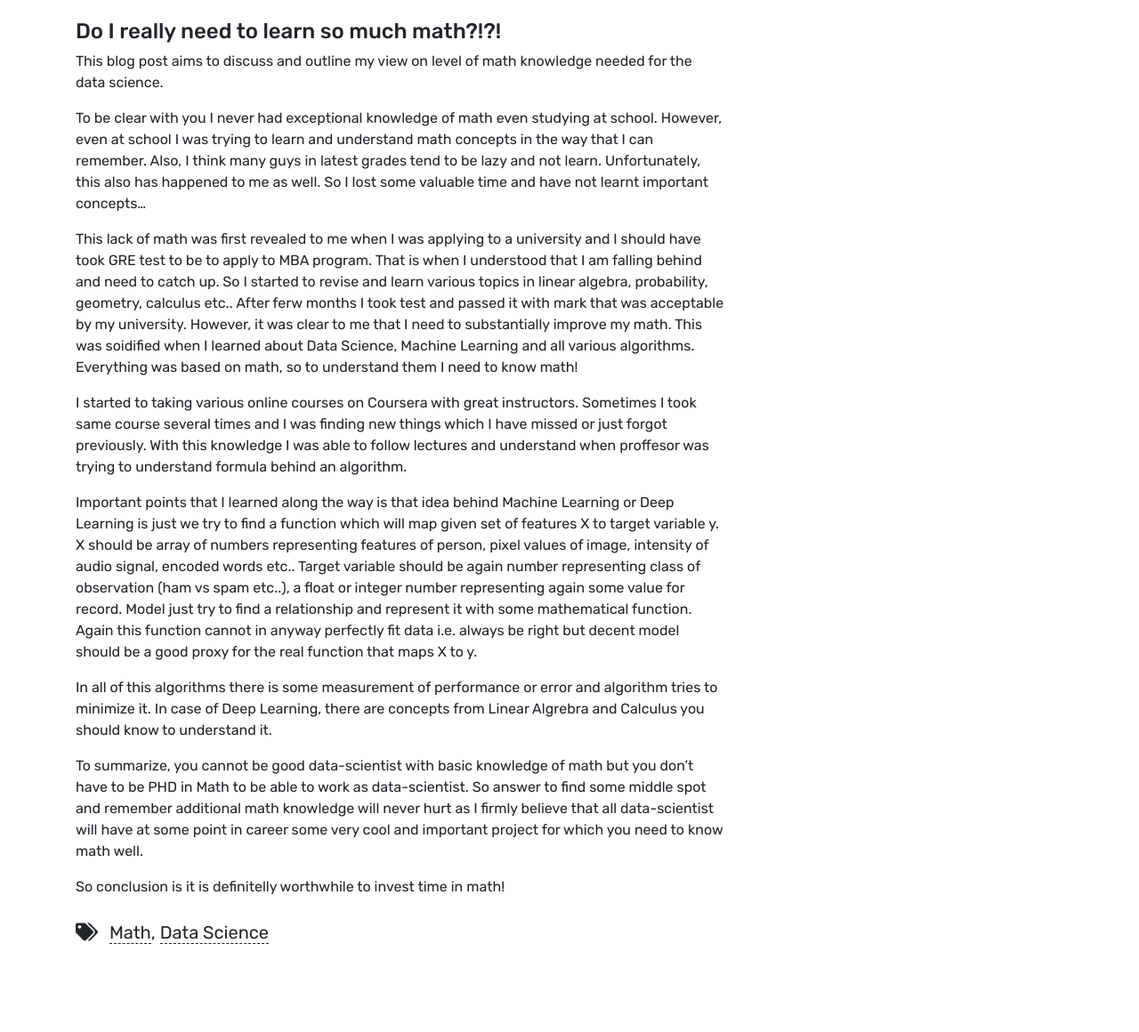
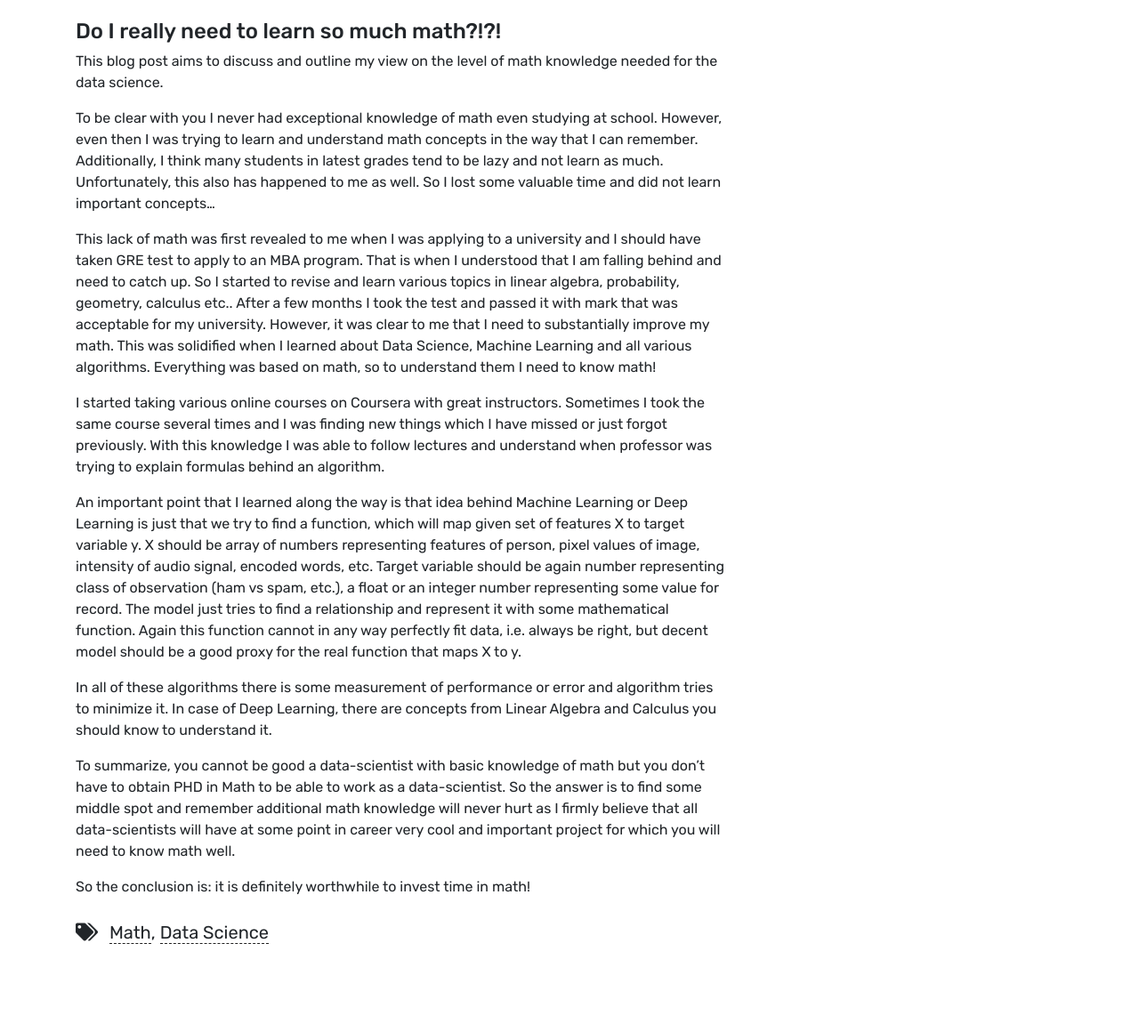
Before and after one commit to DavitGadyan/portfolio_app, a plain HTML site: page blog/blog-1/index.html in a window 1280 px wide. Shown: the part 845-2005 px from the top of the page at 89% size. Drawn offline with Linux system fonts and the light colour scheme.

Commit message:
v2 editing blogpost1

```diff
--- a/blog/blog-1/index.html
+++ b/blog/blog-1/index.html
@@ -174,14 +174,14 @@ if (!doNotTrack) {
             <h1>Importance of Math in Data Science</h1>
           </div>
           <div class="content"><h4 id="do-i-really-need-to-learn-so-much-math">Do I really need to learn so much math?!?!</h4>
-<p>This blog post aims to discuss and outline my view on level of math knowledge needed for the data science.</p>
-<p>To be clear with you I never had exceptional knowledge of math even studying at school. However, even at school I was trying to learn and understand math concepts in the way that I can remember. Also, I think many guys in latest grades tend to be lazy and not learn. Unfortunately, this also has happened to me as well. So I lost some valuable time and have not learnt important concepts&hellip;</p>
-<p>This lack of math was first revealed to me when I was applying to a university and I should have took GRE test to be to apply to MBA program. That is when I understood that I am falling behind and need to catch up. So I started to revise and learn various topics in linear algebra, probability, geometry, calculus etc.. After ferw months I took test and passed it with mark that was acceptable by my university. However, it was clear to me that I need to substantially improve my math. This was soidified when I learned about Data Science, Machine Learning and all various algorithms. Everything was based on math, so to understand them I need to know math!</p>
-<p>I started to taking various online courses on Coursera with great instructors. Sometimes I took same course several times and I was finding new things which I have missed or just forgot previously. With this knowledge I was able to follow lectures and understand when proffesor was trying to understand formula behind an algorithm.</p>
-<p>Important points that I learned along the way is that idea behind Machine Learning or Deep Learning is just we try to find a function which will map given set of features X to target variable y. X should be array of numbers representing features of person, pixel values of image, intensity of audio signal, encoded words etc.. Target variable should be again number representing class of observation (ham vs spam etc..), a float or integer number representing again some value for record. Model just try to find a relationship and represent it with some mathematical function. Again this function cannot in anyway perfectly fit data i.e. always be right but decent model should be a good proxy for the real function that maps X to y.</p>
-<p>In all of this algorithms there is some measurement of performance or error and algorithm tries to minimize it. In case of Deep Learning, there are concepts from Linear Algrebra and Calculus you should know to understand it.</p>
-<p>To summarize, you cannot be good data-scientist with basic knowledge of math but you don&rsquo;t have to be PHD in Math to be able to work as data-scientist. So answer to find some middle spot and remember additional math knowledge will never hurt as I firmly believe that all data-scientist will have at some point in career some very cool and important project for which you need to know math well.</p>
-<p>So conclusion is it is definitelly worthwhile to invest time in math!</p>
+<p>This blog post aims to discuss and outline my view on the level of math knowledge needed for the data science.</p>
+<p>To be clear with you I never had exceptional knowledge of math even studying at school. However, even then I was trying to learn and understand math concepts in the way that I can remember. Additionally, I think many students in latest grades tend to be lazy and not learn as much. Unfortunately, this also has happened to me as well. So I lost some valuable time and did not learn important concepts…</p>
+<p>This lack of math was first revealed to me when I was applying to a university and I should have taken GRE test to apply to an MBA program. That is when I understood that I am falling behind and need to catch up. So I started to revise and learn various topics in linear algebra, probability, geometry, calculus etc.. After a few months I took the test and passed it with mark that was acceptable for my university. However, it was clear to me that I need to substantially improve my math. This was solidified when I learned about Data Science, Machine Learning and all various algorithms. Everything was based on math, so to understand them I need to know math!</p>
+<p>I started taking various online courses on Coursera with great instructors. Sometimes I took the same course several times and I was finding new things which I have missed or just forgot previously. With this knowledge I was able to follow lectures and understand when professor was trying to explain formulas behind an algorithm.</p>
+<p>An important point that I learned along the way is that idea behind Machine Learning or Deep Learning is just that we try to find a function, which will map given set of features X to target variable y. X should be array of numbers representing features of person, pixel values of image, intensity of audio signal, encoded words, etc. Target variable should be again number representing class of observation (ham vs spam, etc.), a float or an integer number representing some value for record. The model just tries to find a relationship and represent it with some mathematical function. Again this function cannot in any way perfectly fit data, i.e. always be right, but decent model should be a good proxy for the real function that maps X to y.</p>
+<p>In all of these algorithms there is some measurement of performance or error and algorithm tries to minimize it. In case of Deep Learning, there are concepts from Linear Algebra and Calculus you should know to understand it.</p>
+<p>To summarize, you cannot be good a data-scientist with basic knowledge of math but you don’t have to obtain PHD in Math to be able to work as a data-scientist. So the answer is to find some middle spot and remember additional math knowledge will never hurt as I firmly believe that all data-scientists will have at some point in career very cool and important project for which you will need to know math well.</p>
+<p>So the conclusion is: it is definitely worthwhile to invest time in math!</p>
 </div>
 
 
--- a/blog/index.xml
+++ b/blog/index.xml
@@ -14,7 +14,7 @@
       <pubDate>Fri, 02 Jul 2021 12:14:34 +0600</pubDate>
 
       <guid>https://DavitGadyan.github.io/portfolio_app/blog/blog-1/</guid>
-      <description>Do I really need to learn so much math?!?! This blog post aims to discuss and outline my view on level of math knowledge needed for the data science.</description>
+      <description>Do I really need to learn so much math?!?! This blog post aims to discuss and outline my view on the level of math knowledge needed for the data science.</description>
     </item>
 
     <item>
--- a/tags/data-science/index.xml
+++ b/tags/data-science/index.xml
@@ -14,7 +14,7 @@
       <pubDate>Fri, 02 Jul 2021 12:14:34 +0600</pubDate>
 
       <guid>https://DavitGadyan.github.io/portfolio_app/blog/blog-1/</guid>
-      <description>Do I really need to learn so much math?!?! This blog post aims to discuss and outline my view on level of math knowledge needed for the data science.</description>
+      <description>Do I really need to learn so much math?!?! This blog post aims to discuss and outline my view on the level of math knowledge needed for the data science.</description>
     </item>
 
   </channel>
--- a/tags/math/index.xml
+++ b/tags/math/index.xml
@@ -14,7 +14,7 @@
       <pubDate>Fri, 02 Jul 2021 12:14:34 +0600</pubDate>
 
       <guid>https://DavitGadyan.github.io/portfolio_app/blog/blog-1/</guid>
-      <description>Do I really need to learn so much math?!?! This blog post aims to discuss and outline my view on level of math knowledge needed for the data science.</description>
+      <description>Do I really need to learn so much math?!?! This blog post aims to discuss and outline my view on the level of math knowledge needed for the data science.</description>
     </item>
 
   </channel>
```
Also changed, not shown: blog/index.html (+1 -1 lines), tags/data-science/index.html (+1 -1 lines), tags/math/index.html (+1 -1 lines), 1 other file.
